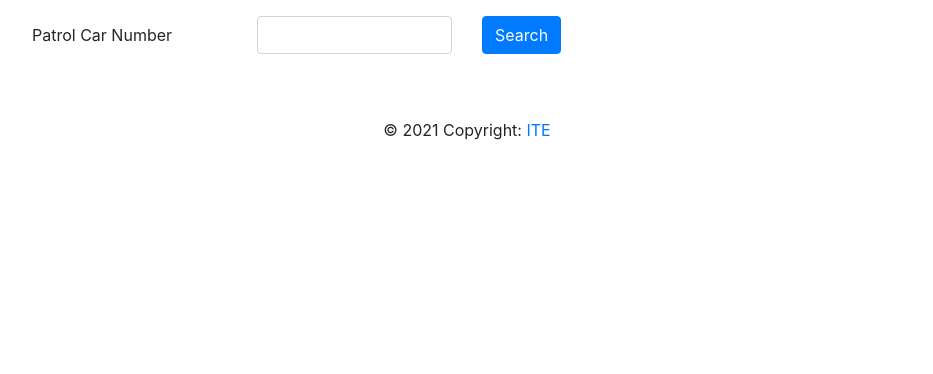
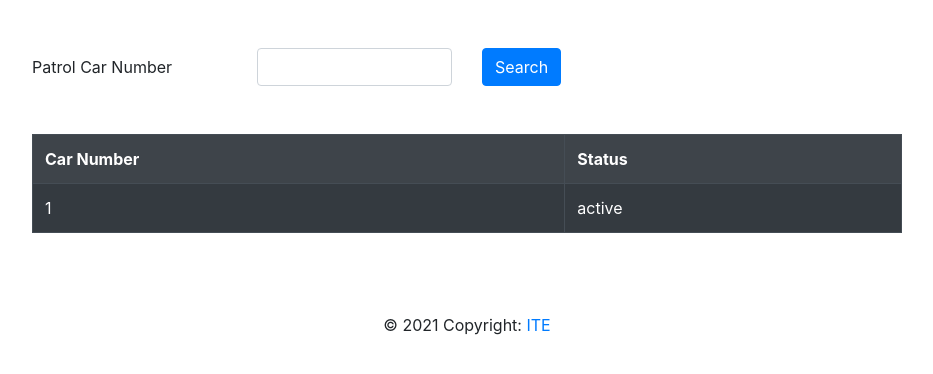
Before and after one commit to AbdurRauf123/18_abdurrauf_pess, a PHP site: page /search.php in a window 1280 px wide. Shown: the part 249-623 px from the top of the page, without its empty margins (173-1106 px from the left). Run offline with PHP 8.4, Linux system fonts and the light colour scheme; the visitor is signed in with stand-in values (Sample User, id 1); tables that the repository leaves empty or names only in its code hold one stand-in row (values such as "Sample post").

Commit message:
8th Version - Finale

```diff
--- a/dispatch.php
+++ b/dispatch.php
@@ -7,7 +7,7 @@
 
 	require_once "db.php";
 	$conn = new mysqli(DB_SERVER,DB_USER,DB_PASSWORD,DB_DATABASE);
-	$sql = "SELECT patrolcar.patrolcar_id,patrolcar_status.patrolcar_status_desc FROM `patrolcar` inner join patrolcar_status on patrolcar.patrolcar_status_id = patrolcar_status.patrolcar_status_id";
+	$sql = "SELECT patrolcar.patrolcar_id,patrolcar_status.patrolcar_status_desc FROM `patrolcar` inner join patrolcar_status on patrolcar.patrolcar_status_id = patrolcar_status.patrolcar_status_id WHERE patrolcar.patrolcar_status_id=3";
 	$result = $conn->query($sql);
 	$cars = [];
 	while($row = $result->fetch_assoc()) {
@@ -152,7 +152,7 @@
 		  <div class="form-group row">
 	      <label for="patrolCar" class="col-sm-4 col-form-label">Choose Patrol Car(s)</label>
 		  <div class="col-sm-8">
-			  <table class="table table-striped">
+			  <table class="table table-striped table-bordered table-dark">
 			  	<tbody>
 					<tr>
 						<th>Car Number</th>
--- a/logcall.php
+++ b/logcall.php
@@ -57,7 +57,7 @@
 				<option value="">Select</option>
 				<?php
 					foreach($incidentTypes as $incidentType) {
-						echo "<option value=\"" . $incidentType["type"] . "\">" . $incidentType["type"] . "</option>";
+						echo "<option value=\"" . $incidentType["id"] . "\">" . $incidentType["type"] . "</option>";
 					}
 				?>
 
--- a/search.php
+++ b/search.php
@@ -1,3 +1,17 @@
+<?php
+	require_once "db.php";
+	$conn = new mysqli(DB_SERVER,DB_USER,DB_PASSWORD,DB_DATABASE);
+	$sql = "SELECT patrolcar.patrolcar_id,patrolcar_status.patrolcar_status_desc FROM `patrolcar` inner join patrolcar_status on patrolcar.patrolcar_status_id = patrolcar_status.patrolcar_status_id WHERE patrolcar.patrolcar_status_id=1";
+	$result = $conn->query($sql);
+	$cars = [];
+	while($row = $result->fetch_assoc()) {
+		$id = $row["patrolcar_id"];
+		$status = $row["patrolcar_status_desc"];
+		$car = ["id"=>$id,"status"=>$status];
+		array_push($cars,$car);
+	}
+	$conn->close();
+?>
 <!doctype html>
 <html>
 <head>
@@ -12,7 +26,7 @@
 		include "header.php";
 	?>
 
-	<section class="mt-3">
+	<section class="mt-5">
 	  <form action="update.php" method="post">
 
 	    <div class="form-group row">
@@ -25,6 +39,25 @@
 		  </div>
 		</div>
 
+		 <div class="form-group row mt-5">
+		  <div class="col-sm">
+			  <table class="table table-striped table-bordered table-dark">
+			  	<tbody>
+					<tr>
+						<th>Car Number</th>
+						<th>Status</th>
+					</tr>
+					<?php foreach($cars as $car){
+						echo "<tr>" .
+								"<td>" . $car["id"] . "</td>" .
+								"<td>" . $car["status"] . "</td>" .
+							"</tr>";
+					}
+					?>
+				</tbody>
+			  </table>
+		  </div>
+	    </div>
       </form>
     </section>
 
```
Also changed, not shown: duplicate.php (+7 -4 lines).
